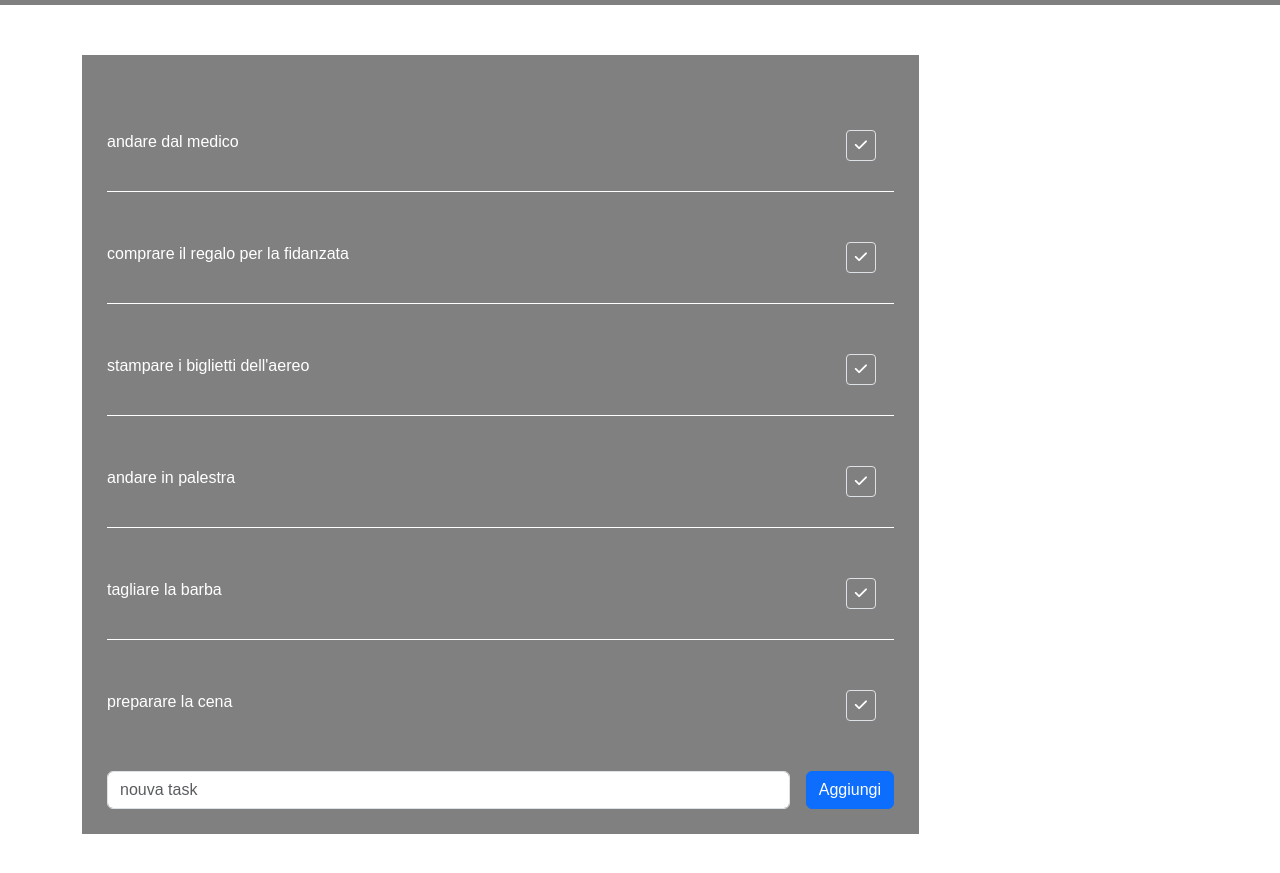
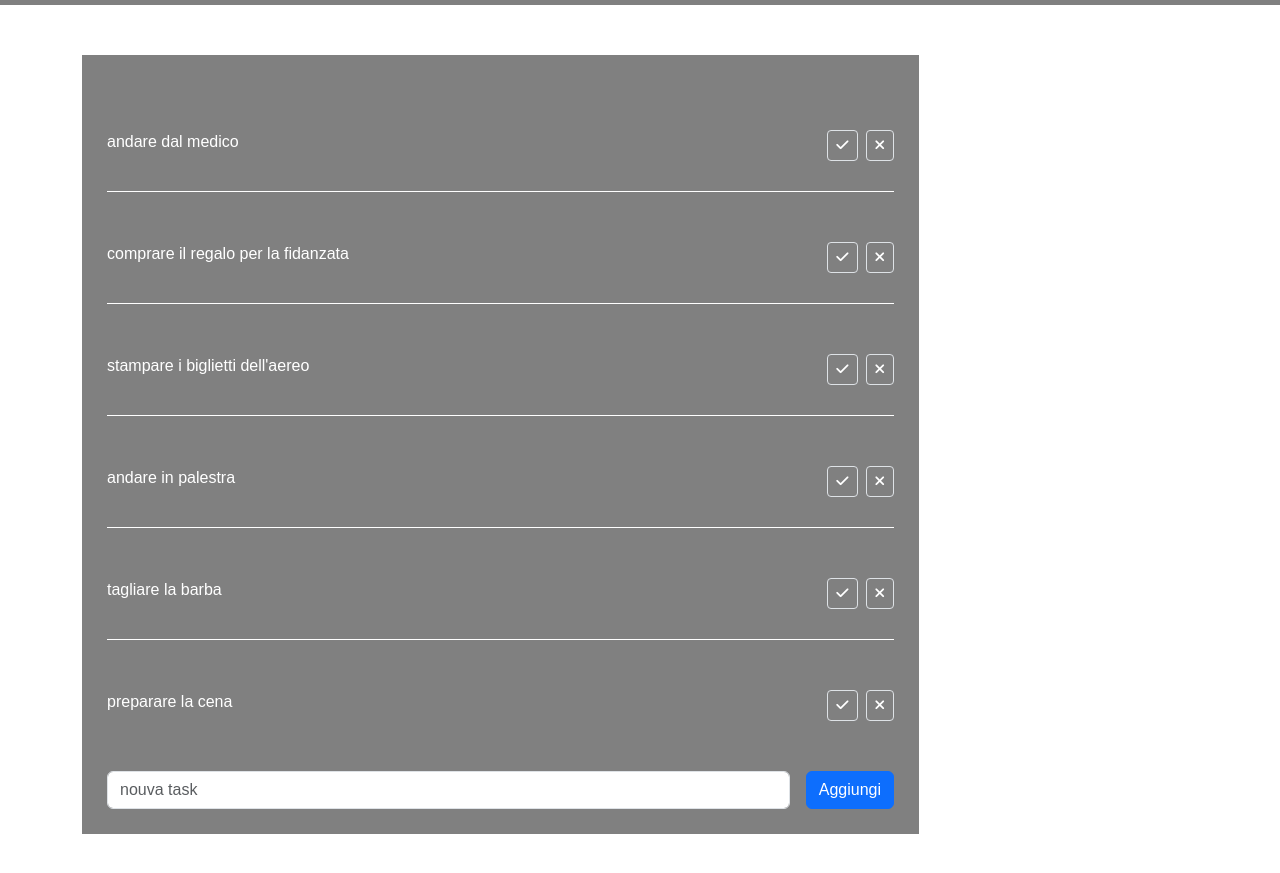
Before and after one commit to pierobramanti/vue-todolist, a plain HTML site: page index.html in a window 1280 px wide. Shown: the part 41-914 px from the top of the page. Drawn offline with nearby package versions, Linux system fonts and the light colour scheme.

Commit message:
[UPD] inserted delete button

```diff
--- a/index.html
+++ b/index.html
@@ -33,10 +33,12 @@
                                             {{ li.text }}
                                         </div>
                                         <div class="buttons">
-                                            <button class="btn btn-sm border" @click="ListDone(i)">
+                                            <button class="btn btn-sm border " @click="ListDone(i)">
                                                 <i class="fas fa-check text-white"></i>
                                             </button>
-                                            <button class="btn btn-sm"></button>
+                                            <button class="btn btn-sm border ms-2">
+                                                <i class='fas fa-times text-white'></i>
+                                            </button>
                                         </div>
                                     </div>
                                 </li>
```
